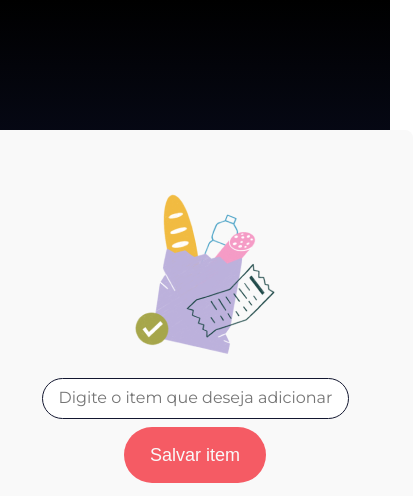
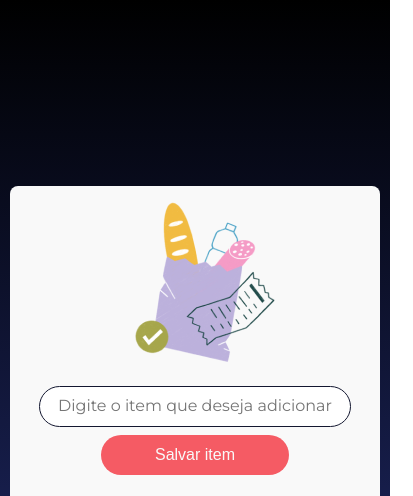
Before and after one commit to Heloisa-n/listadecompras, a plain HTML site: page index.html in a window 390 px wide. Shown: the top 496 px of the page, 413 px wide, since content can reach past the window. Drawn offline with nearby package versions, Linux system fonts and the light colour scheme; a web font is replaced by a local one.

Commit message:
Add files via upload

```diff
--- a/styles.css
+++ b/styles.css
@@ -160,8 +160,8 @@ ul {
     top: -1%;
     width: 5px;
     height: 14px;
-    border-top: 2px solid red;
-    border-left: 2px solid red;
+    border-top: 2px solid var(--neutro);
+    border-left: 2px solid var(--neutro);
     transform: rotate(-140deg);
     display: none;
 }
@@ -185,13 +185,43 @@ ul {
     font-weight: 400;
 
 }
-.data_hora{
+
+.data_hora {
     display: flex;
 }
-.oculto{
+
+.oculto {
     display: none;
 }
 
-.texto-riscado{
+.texto-riscado {
     text-decoration: line-through
 }
+
+@media screen and (max-width: 768px) {
+
+
+    main {
+        width: 95%;
+        padding: 1rem 1rem;
+    }
+
+    .input_compras {
+        width: 80vw;
+
+    }
+
+    .btn_itens {
+        width: 60%;
+        font-size: 16px;
+        padding: .5em .5em;
+
+    }
+
+    .input_compras::placeholder {
+        font-family: "Montserrat", sans-serif;
+        font-size: 16px;
+
+    }
+
+}
```
